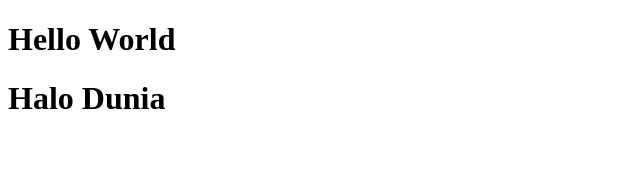
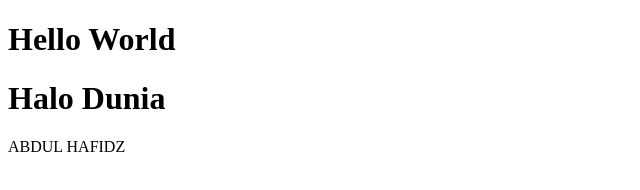
Before and after one commit to MasApis31/Latihan1-RevoU, a plain HTML site: page index.html in a window 1280 px wide. Shown: the whole page, without its empty margins (0-640 px from the left). Drawn offline with Linux system fonts and the light colour scheme.

Commit message:
three commit

```diff
--- a/index.html
+++ b/index.html
@@ -6,5 +6,6 @@
     <body>
         <h1>Hello World</h1>
         <h1>Halo Dunia</h1>
+        <p>ABDUL HAFIDZ</p>
     </body>
 </html>
```
